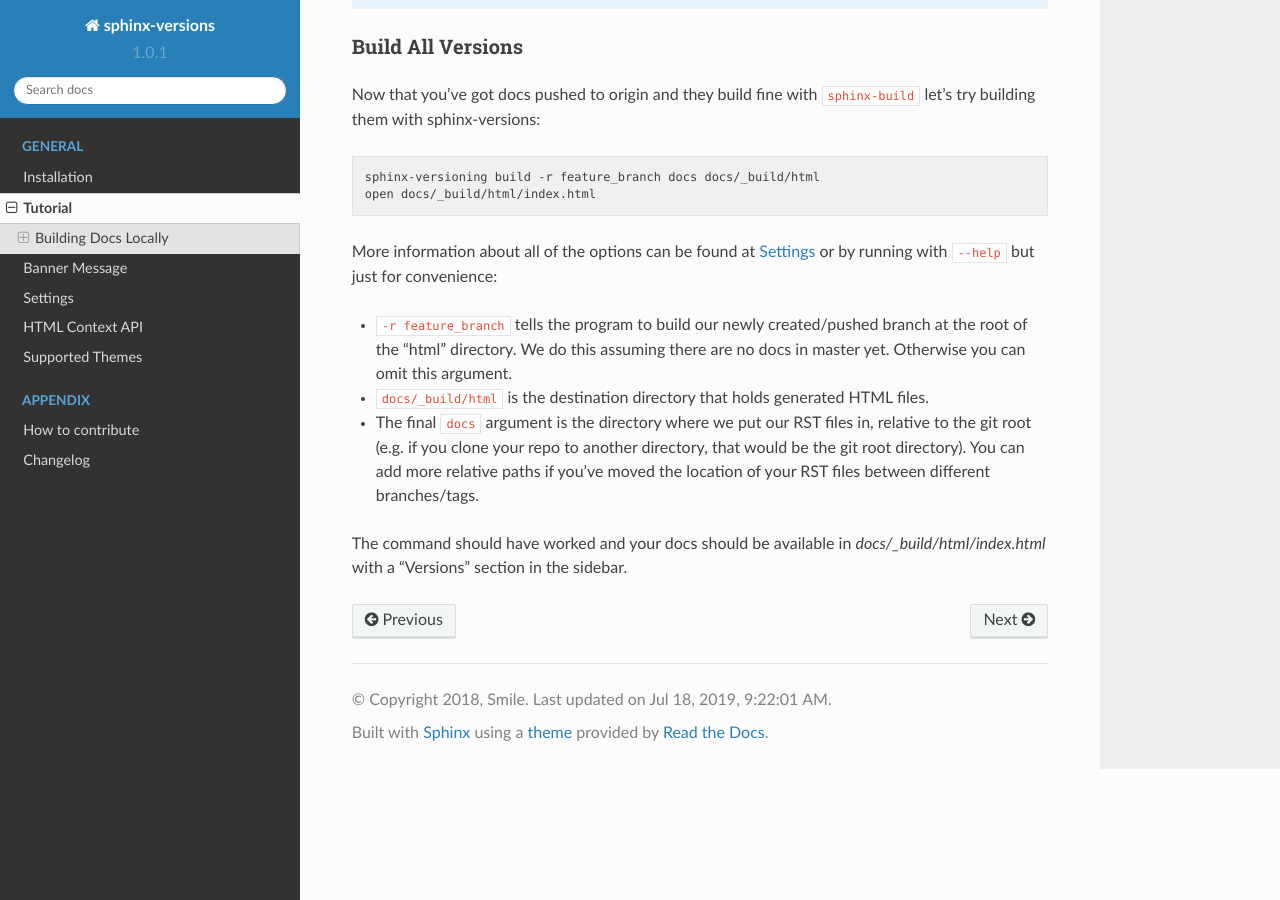
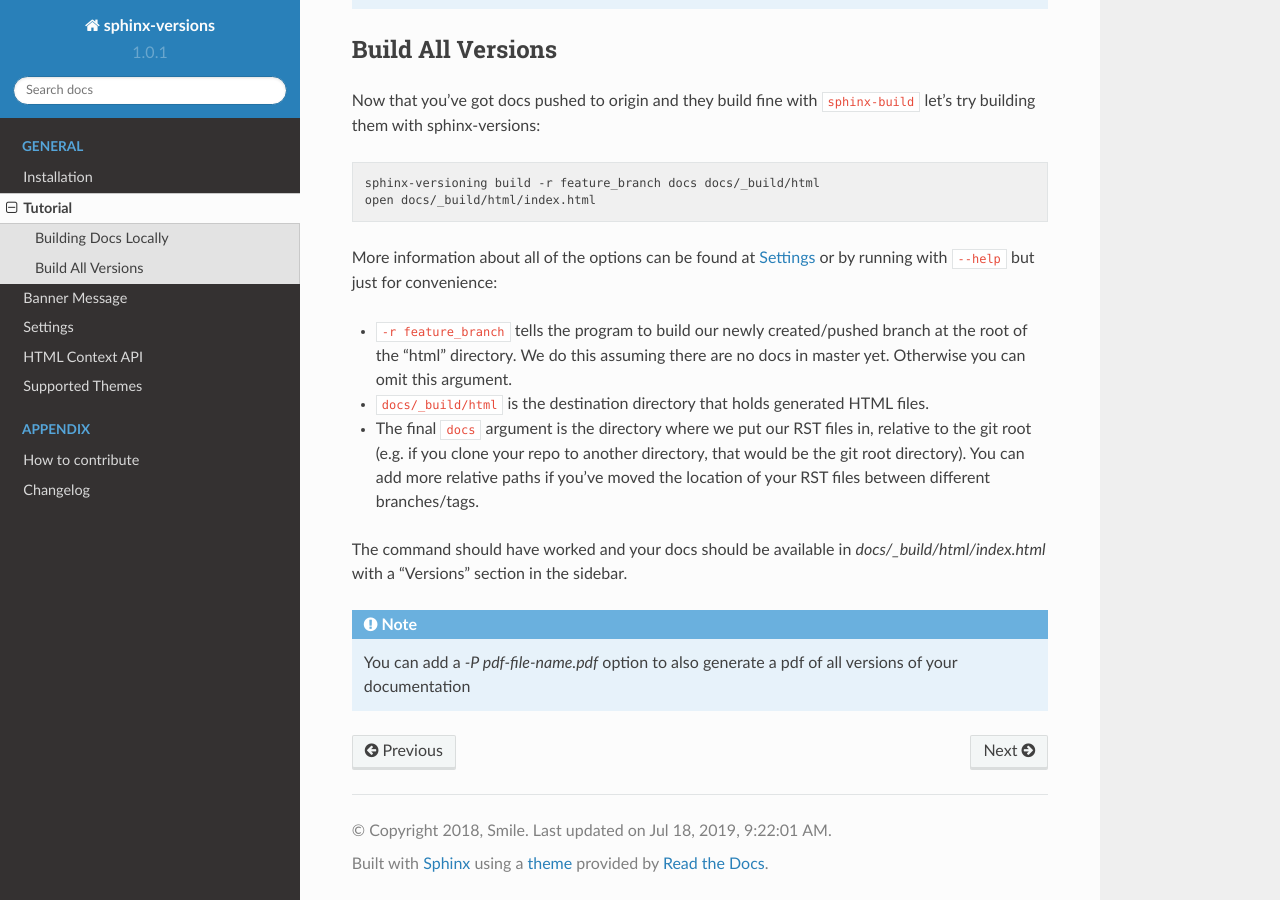
Before and after one commit to Smile-SA/sphinx-versions, a Sphinx documentation site: the page built from docs/tutorial.rst, in a window 1280 px wide and 900 px high, scrolled down 841 px. Built offline with Sphinx 7.4.7 and the Read the Docs theme 2.0.0, drawn with Linux system fonts in a browser that asks for light colours.

Commit message:
Add doc on the -P pdf option

```diff
--- a/docs/tutorial.rst
+++ b/docs/tutorial.rst
@@ -37,7 +37,7 @@ and dirty you can do the following:
 .. _build-all-versions:
 
 Build All Versions
-------------------
+==================
 
 Now that you've got docs pushed to origin and they build fine with ``sphinx-build`` let's try building them with
 sphinx-versions:
@@ -59,3 +59,5 @@ convenience:
 
 The command should have worked and your docs should be available in `docs/_build/html/index.html` with a "Versions"
 section in the sidebar.
+
+.. note:: You can add a `-P pdf-file-name.pdf` option to also generate a pdf of all versions of your documentation
```
